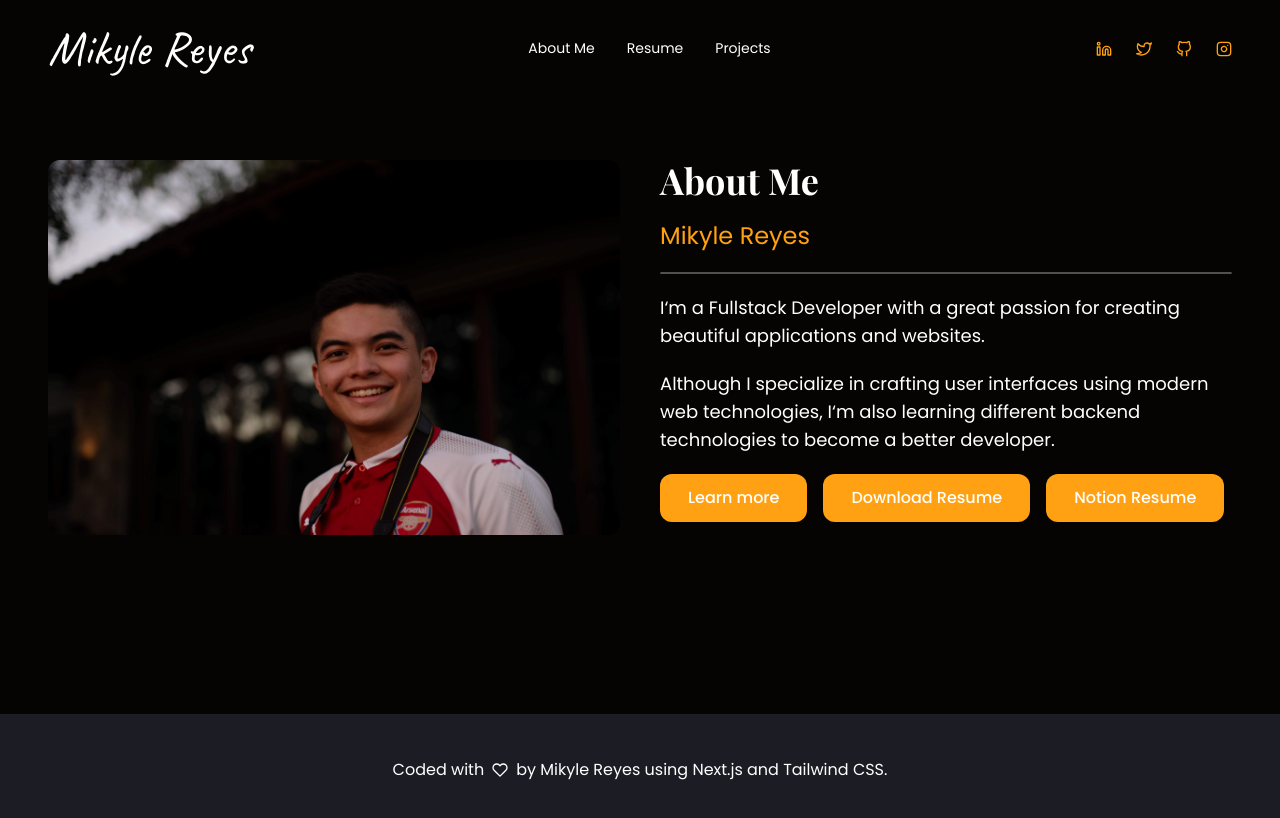
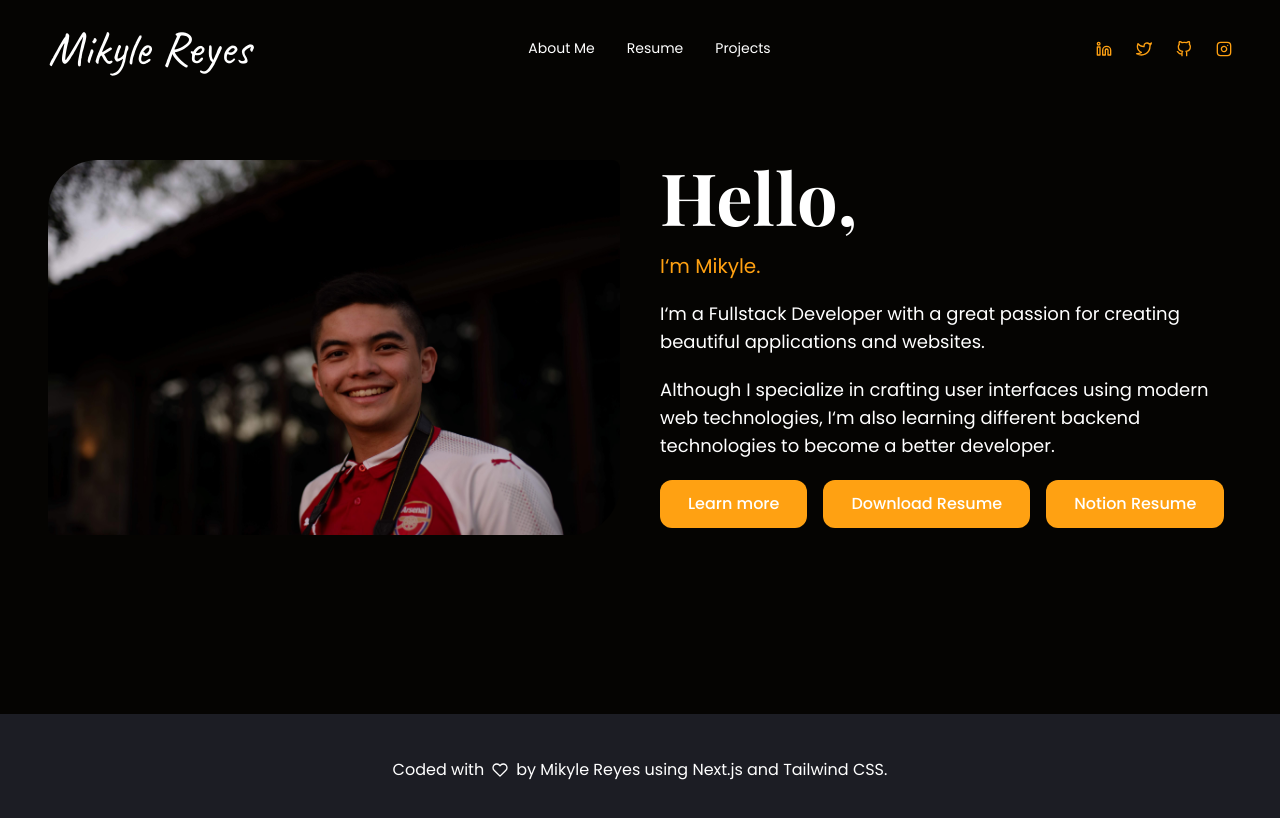
Before and after one commit to muhkyle17/portfolio-website, a Next.js app: page /about-me in a window 1280 px wide. Shown: the top 818 px of the page. Built offline with nearby package versions, Linux system fonts and the light colour scheme; a web font is replaced by a local one.

Commit message:
Slightly redesign the about me component

```diff
--- a/components/About.js
+++ b/components/About.js
@@ -82,20 +82,20 @@ const About = () => {
     <>
       <section id='about' className='py-12 lg:py-16 //bg-secondary'>
         <div className='container mx-auto flex flex-wrap lg:flex-nowrap h-full gap-10'>
-          <div className='flex items-start justify-center w-full'>
+          <div className='flex items-start justify-center w-full rounded-lg rounded-tl-[50px] rounded-br-[50px]'>
             <Image
               src={PictureOfMe}
               alt='Picture of me with background'
               width={610}
               height={400}
               layout='intrinsic'
-              className='rounded-xl'
+              className='rounded-lg rounded-tl-[50px] rounded-br-[50px]'
             />
           </div>
           <div className='w-full flex flex-col gap-5 md:px-12 lg:px-0 text-lg'>
-            <h1 className='text-4xl font-bold'>About Me</h1>
-            <p className='text-primary text-2xl'>Mikyle Reyes</p>
-            <hr className='border-[0.3px] border-white border-opacity-30 rounded-full' />
+            <h1 className='text-7xl font-bold'>Hello,</h1>
+            <p className='text-primary text-xl'>I&lsquo;m Mikyle.</p>
+            {/* <hr className='border-[0.3px] border-white border-opacity-30 rounded-full' /> */}
             <p>
               I&lsquo;m a Fullstack Developer with a great passion for creating beautiful
               applications and websites.
@@ -104,9 +104,9 @@ const About = () => {
               Although I specialize in crafting user interfaces using modern web technologies,
               I&lsquo;m also learning different backend technologies to become a better developer.
             </p>
-            <div className='flex gap-4'>
+            <div className='flex flex-wrap gap-4'>
               <button
-                className='py-3 px-7 w-fit text-sm sm:text-base font-medium text-white flex items-center justify-center rounded-xl hover:bg-primaryDarker bg-primary hover:bg-secondary-hover md:btn-lg transition-all'
+                className='py-3 px-7 h-fit w-fit text-sm sm:text-base font-medium text-white flex items-center justify-center rounded-xl hover:bg-primaryDarker bg-primary hover:bg-secondary-hover md:btn-lg transition-all'
                 onClick={() => setShowModal(true)}>
                 Learn more
               </button>
```
